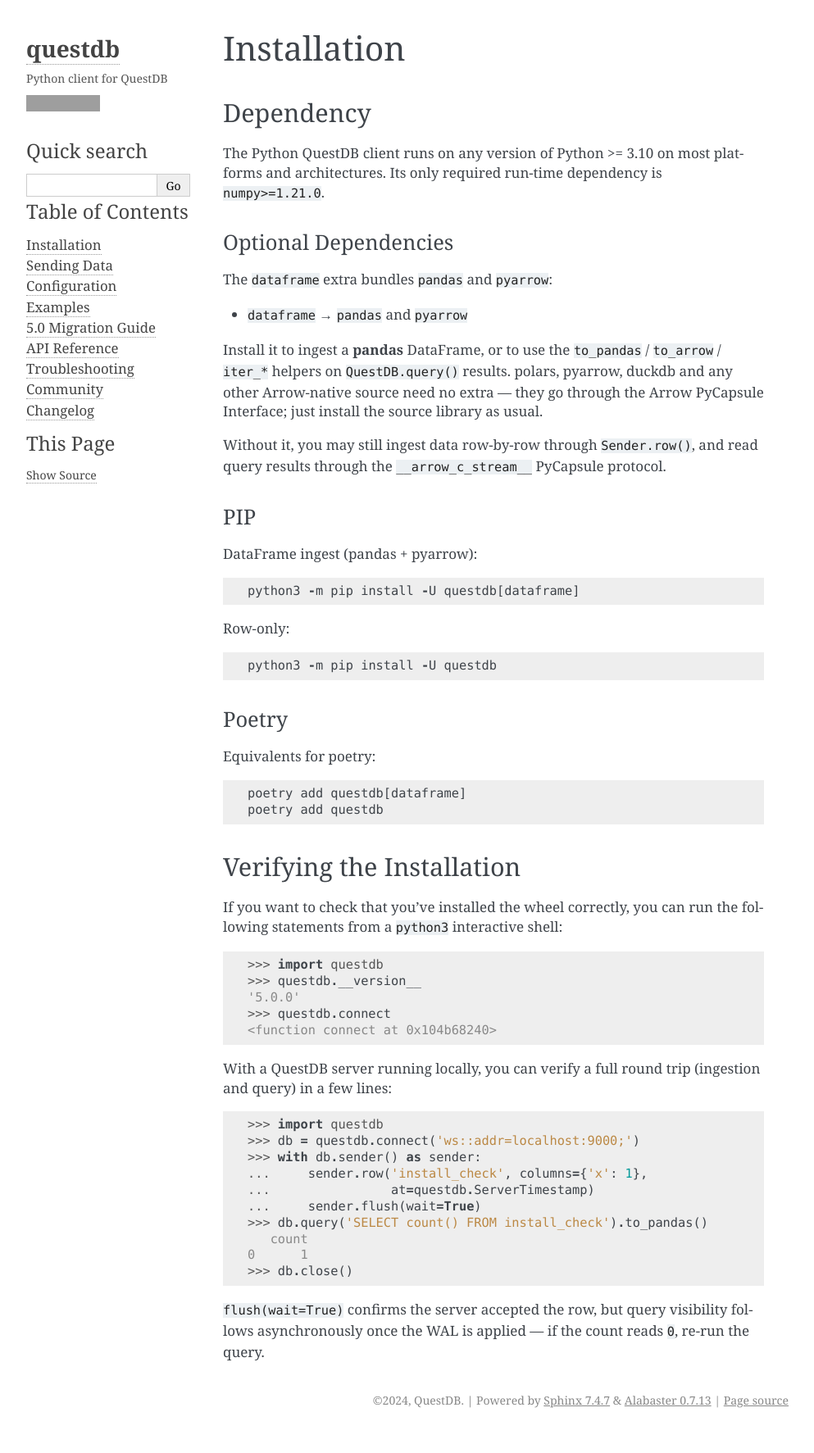
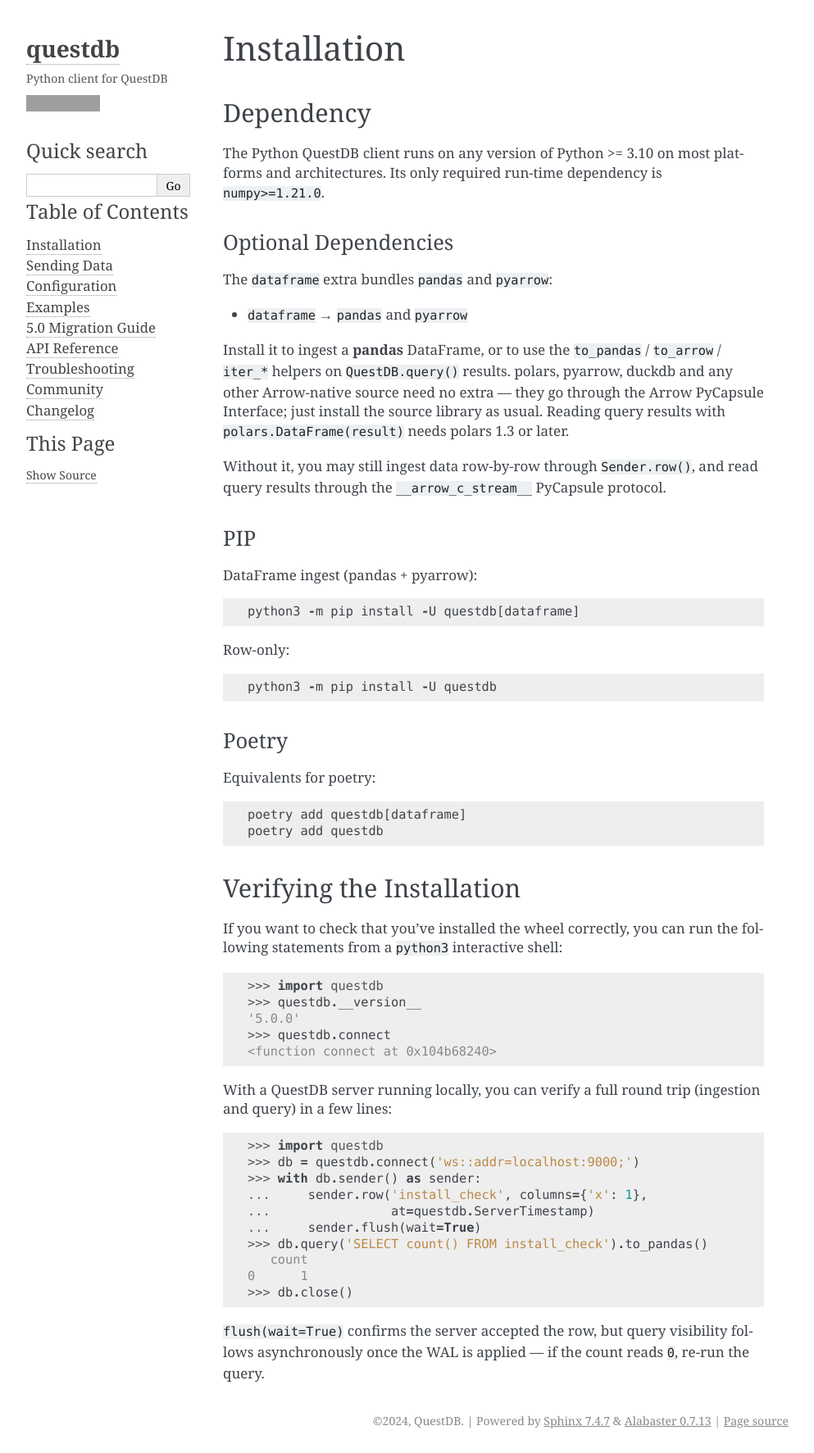
Before and after one commit to questdb/py-questdb-client, a Sphinx documentation site: the page built from docs/installation.rst, in a window 1280 px wide. Shown: the whole page at 82% size, without its empty margins (148-1141 px from the left). Built offline with Sphinx 7.4.7, drawn with Linux system fonts in a browser that asks for light colours; before the commit the page ends 1748 px from its top, so only the background shows below that; grey boxes are pictures that could not be loaded.

Commit message:
docs: note polars.DataFrame for QueryResult
Polars 2.0 returns a struct Series from polars.from_arrow(result).
Add a changelog entry, state the polars 1.3 minimum, and rename the
system tests that now use pl.DataFrame.

Co-Authored-By: Claude Opus 5.5 <noreply@anthropic.com>

```diff
--- a/CHANGELOG.rst
+++ b/CHANGELOG.rst
@@ -31,6 +31,11 @@ Changelog
   ``in_flight_window``, remove it. These options are no longer supported and now
   raise :class:`QuestDBError <questdb.QuestDBError>` with ``code`` set to
   ``QuestDBErrorCode.ConfigError`` during startup.
+- To read a ``QueryResult`` into polars without pyarrow, use
+  ``polars.DataFrame(result)`` (polars 1.3 or later). The 5.0.0 notes said to
+  use ``polars.from_arrow(result)``, but on Polars 2.0 that call returns a
+  struct ``Series``, not a ``DataFrame``. On Polars 1.20 and older, it raises
+  ``TypeError``.
 
 5.0.0 (2026-07-27)
 ------------------
--- a/dev_requirements.txt
+++ b/dev_requirements.txt
@@ -8,5 +8,6 @@ sphinx-rtd-theme>=3.0.2
 twine>=6.1.0
 pandas>=1.3.5
 numpy>=1.21.0
+# PyArrow 26+ needs NumPy 2. If your venv keeps NumPy 1.x, install pyarrow<26.
 pyarrow>=10.0.1
 fastparquet>=2023.10.1
--- a/docs/installation.rst
+++ b/docs/installation.rst
@@ -20,7 +20,8 @@ Install it to ingest a **pandas** DataFrame, or to use the
 ``to_pandas`` / ``to_arrow`` / ``iter_*`` helpers on ``QuestDB.query()``
 results. polars, pyarrow, duckdb and any other Arrow-native source need
 no extra — they go through the Arrow PyCapsule Interface; just install
-the source library as usual.
+the source library as usual. Reading query results with
+``polars.DataFrame(result)`` needs polars 1.3 or later.
 
 Without it, you may still ingest data row-by-row through
 ``Sender.row()``, and read query results through the
--- a/docs/sender.rst
+++ b/docs/sender.rst
@@ -1136,8 +1136,9 @@ streamed batch-by-batch with ``iter_arrow`` / ``iter_pandas``. ``to_arrow`` /
 ``iter_arrow`` (and ``to_pandas`` / ``iter_pandas`` with ``dtype_backend`` or
 ``types_mapper``) require pyarrow; the default ``to_pandas`` / ``iter_pandas``
 are pyarrow-free. It also implements the Arrow C stream PyCapsule protocol
-(``__arrow_c_stream__``), so ``polars.DataFrame(result)`` or
-``duckdb.from_arrow(result)`` consume it directly without pyarrow installed.
+(``__arrow_c_stream__``), so ``polars.DataFrame(result)`` (polars 1.3 or
+later) or ``duckdb.from_arrow(result)`` consume it directly without pyarrow
+installed.
 Each result is consumed once. Fully drain it, use it as a context manager
 (``with db.query(...) as result:``), or call :func:`QueryResult.close <questdb.QueryResult.close>`. A
 partially-consumed result cannot return its connection to the pool — closing
```
Also changed, not shown: 1 other file.
